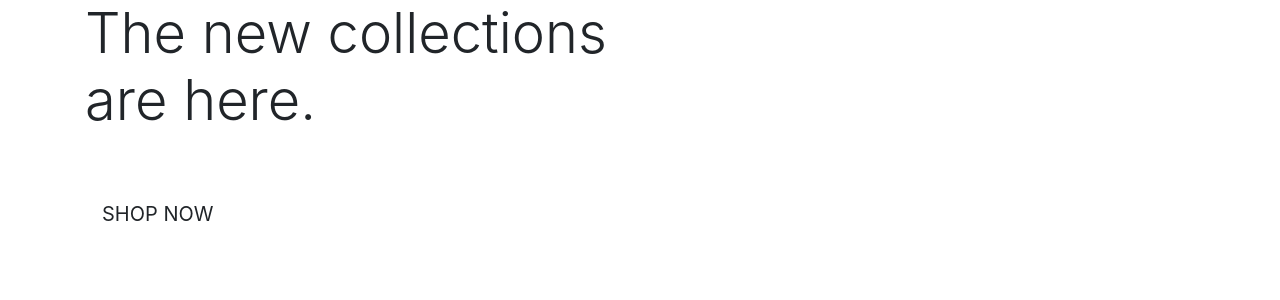
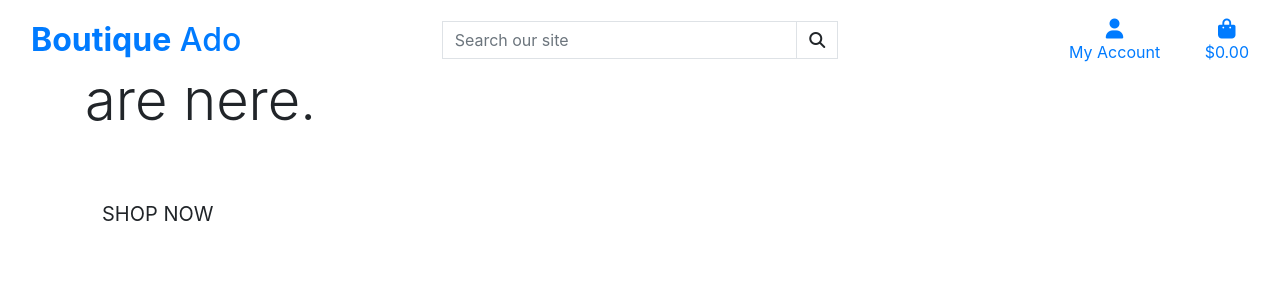
Before and after one commit to andrewcannan/infinite_realms, a Django app: page / in a window 1280 px wide. Shown: the top 300 px of the page. Run offline with Django 3.2, Linux system fonts and the light colour scheme; some libraries are stand-ins or nearby versions.

Commit message:
add main header to base template

```diff
--- a/templates/base.html
+++ b/templates/base.html
@@ -33,7 +33,72 @@
       </head>
   <body>
     <header class="container-fluid fixed-top">
-
+        <div id="topnav" class="row bg-white pt-lg-2 d-none d-lg-flex">
+            <div class="col-12 col-lg-4 my-auto py-1 py-lg-0 text-center text-lg-left">
+                <a href="{% url 'home' %}" class="nav-link main-logo-link">
+                    <h2 class="logo-font text-black my-0"><strong>Boutique</strong> Ado</h2>
+                </a>
+            </div>
+            <div class="col-12 col-lg-4 my-auto py-1 py-lg-0">
+                <form method="GET" action="{% url 'products' %}">
+                    <div class="input-group w-100">
+                        <input class="form-control border border-black rounded-0" type="text" name="q" placeholder="Search our site">
+                        <div class="input-group-append">
+                            <button class="form-control btn btn-black border border-black rounded-0" type="submit">
+                                <span class="icon">
+                                    <i class="fas fa-search"></i>
+                                </span>
+                            </button>
+                        </div>
+                    </div>
+                </form>
+            </div>
+            <div class="col-12 col-lg-4 my-auto py-1 py-lg-0">
+                <ul class="list-inline list-unstyled text-center text-lg-right my-0">
+                    <li class="list-inline-item dropdown">
+                        <a class="text-black nav-link" href="#" id="user-options" data-toggle="dropdown" aria-haspopup="true" aria-expanded="false">
+                            <div class="text-center">
+                                <div><i class="fas fa-user fa-lg"></i></div>
+                                <p class="my-0">My Account</p>
+                            </div>
+                        </a>
+                        <div class="dropdown-menu border-0" aria-labelledby="user-options">
+                            {% if request.user.is_authenticated %}
+                                {% if request.user.is_superuser %}
+                                    <a href="" class="dropdown-item">Product Management</a>
+                                {% endif %}
+                                <a href="" class="dropdown-item">My Profile</a>
+                                <a href="{% url 'account_logout' %}" class="dropdown-item">Logout</a>
+                            {% else %}
+                                <a href="{% url 'account_signup' %}" class="dropdown-item">Register</a>
+                                <a href="{% url 'account_login' %}" class="dropdown-item">Login</a>
+                            {% endif %}
+                        </div>
+                    </li>
+                    <li class="list-inline-item">
+                        <a class="{% if grand_total %}text-info font-weight-bold{% else %}text-black{% endif %} nav-link" href="{% url 'view_bag' %}">
+                            <div class="text-center">
+                                <div><i class="fas fa-shopping-bag fa-lg"></i></div>
+                                <p class="my-0">
+                                    {% if grand_total %}
+                                        ${{ grand_total|floatformat:2 }}
+                                    {% else %}
+                                        $0.00
+                                    {% endif %}
+                                </p>
+                            </div>
+                        </a>
+                    </li>
+                </ul>
+            </div>
+        </div>
+        <div class="row bg-white">
+            <nav class="navbar navbar-expand-lg navbar-light w-100">
+                <button class="navbar-toggler" type="button" data-toggle="collapse" data-target="#main-nav" aria-controls="main-nav" aria-expanded="false" aria-label="Toggle navigation">
+                    <span class="navbar-toggler-icon"></span>
+                </button>
+            </nav>
+        </div>
     </header>
 
     {% if messages %}
```
